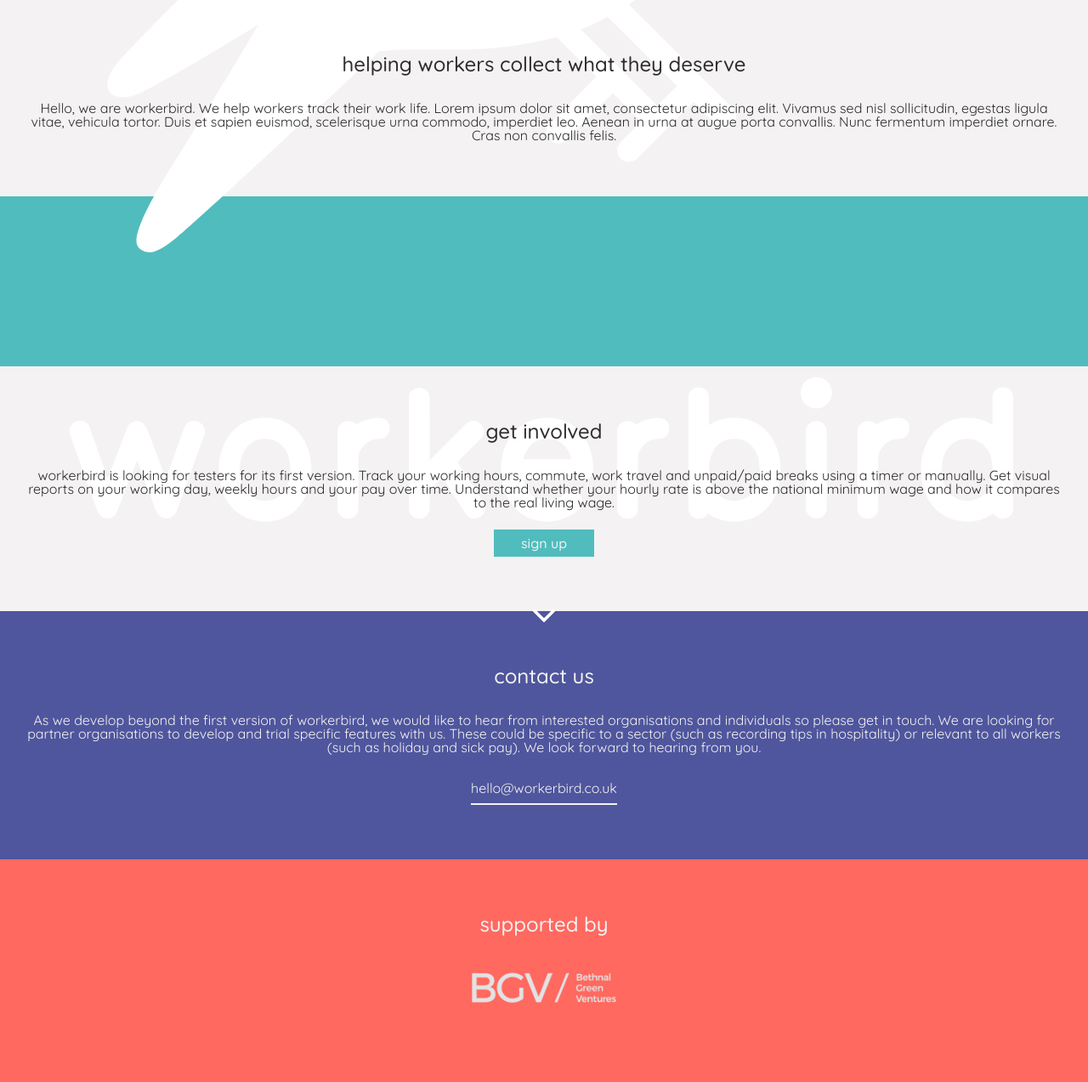
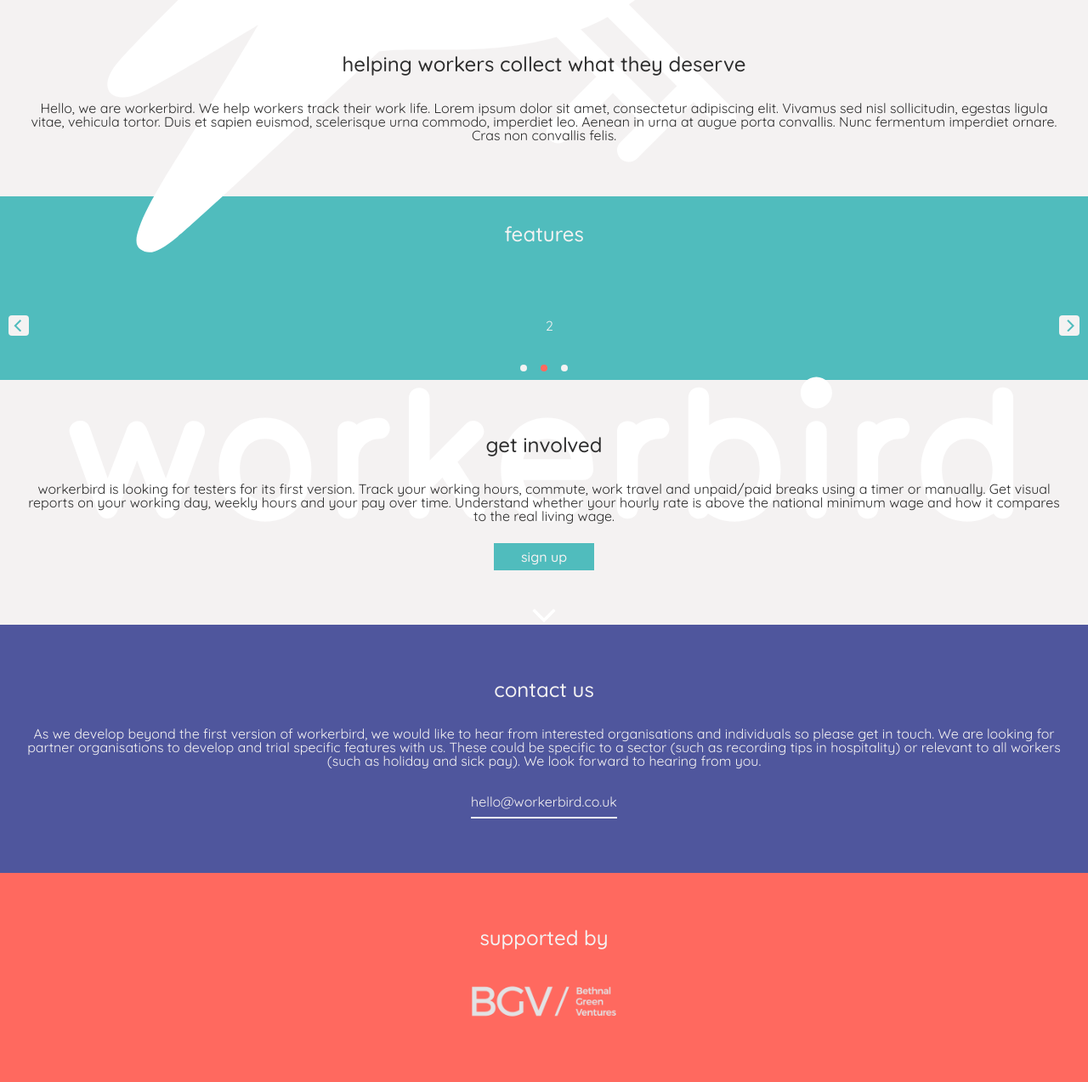
Before and after one commit to WageCheck/workerbird-website, a PHP site: page / in a window 1280 px wide. Shown: the part 801-2074 px from the top of the page at 85% size. Before the commit the page ends 1981 px from the top, so only its background shows below. Run offline with PHP 8.4, Linux system fonts and the light colour scheme; some web fonts are replaced.

Commit message:
Add skeleton carousel Relates #3

```diff
--- a/index.html
+++ b/index.html
@@ -7,7 +7,8 @@
     <meta http-equiv="X-UA-Compatible" content="ie=edge">
     <title>workerbird</title>
     <link rel="stylesheet" href="reset.css" />
-    <link rel="stylesheet" href="style.css" />
+    <link rel="stylesheet" href="https://unpkg.com/flickity@2/dist/flickity.min.css">
+    <link rel="stylesheet" href="style.css" /> <!-- load this last -->
 </head>
 
 <body>
@@ -33,24 +34,48 @@
             <div id="summary__content">
                 <h2>helping workers collect what they deserve</h2>
                 <p>
-                    Hello, we are workerbird. We help workers track their work life. Lorem ipsum dolor sit amet, consectetur adipiscing elit.
-                    Vivamus sed nisl sollicitudin, egestas ligula vitae, vehicula tortor. Duis et sapien euismod, scelerisque
-                    urna commodo, imperdiet leo. Aenean in urna at augue porta convallis. Nunc fermentum imperdiet ornare.
+                    Hello, we are workerbird. We help workers track their work life. Lorem ipsum dolor sit amet,
+                    consectetur adipiscing elit.
+                    Vivamus sed nisl sollicitudin, egestas ligula vitae, vehicula tortor. Duis et sapien euismod,
+                    scelerisque
+                    urna commodo, imperdiet leo. Aenean in urna at augue porta convallis. Nunc fermentum imperdiet
+                    ornare.
                     Cras non convallis felis.
                 </p>
             </div>
         </section>
         <section id="features">
             <!-- app features -->
+            <div id="features__content">
+                <h2>features</h2>
+                <div class="main-carousel" data-flickity='{ "autoPlay": 6000, "contain": true }'>
+                    <div class="carousel-cell">
+                        <div class="features__cell">
+                            <h3>Track and understand your working life</h3>
+                            <p>Olupti nimaxim uscimpos eat lam
+                                verferi bustion esseditat illiquia
+                                prestem harunto ernam isiteni
+                                hicilibernam iniae et eicit vel Olupti
+                                nimaxim uscimpos eat lam verferi
+                                bustion esseditat illiquia prestem</p>
+                        </div>
+                    </div>
+                    <div class="carousel-cell">2</div>
+                    <div class="carousel-cell">3</div>
+                </div>
+            </div>
         </section>
         <section id="get-involved">
             <!-- get involved / testers -->
             <div id="get-involved__content">
                 <h2>get involved</h2>
                 <p>
-                    workerbird is looking for testers for its first version. Track your working hours, commute, work travel and unpaid/paid breaks
-                    using a timer or manually. Get visual reports on your working day, weekly hours and your pay over time.
-                    Understand whether your hourly rate is above the national minimum wage and how it compares to the real
+                    workerbird is looking for testers for its first version. Track your working hours, commute, work
+                    travel and unpaid/paid breaks
+                    using a timer or manually. Get visual reports on your working day, weekly hours and your pay over
+                    time.
+                    Understand whether your hourly rate is above the national minimum wage and how it compares to the
+                    real
                     living wage.
                 </p>
                 <a id="get-involved__button" href="workerbird.app/signup">sign up</a>
@@ -61,11 +86,13 @@
             <div id="contact__content">
                 <h2>contact us</h2>
                 <p>
-                    As we develop beyond the first version of workerbird, we would like to hear from interested organisations and individuals
-                    so please get in touch. We are looking for partner organisations to develop and trial specific features
-                    with us. These could be specific to a sector (such as recording tips in hospitality) or relevant to all
+                    As we develop beyond the first version of workerbird, we would like to hear from interested
+                    organisations and individuals
+                    so please get in touch. We are looking for partner organisations to develop and trial specific
+                    features
+                    with us. These could be specific to a sector (such as recording tips in hospitality) or relevant to
+                    all
                     workers (such as holiday and sick pay). We look forward to hearing from you.
-
                 </p>
                 <p id="contact__cta"><a href="mailto:hello@workerbird.co.uk">hello@workerbird.co.uk</a></p>
             </div>
@@ -77,7 +104,7 @@
         </section>
         </div>
     </main>
-
+    <script src="https://unpkg.com/flickity@2/dist/flickity.pkgd.min.js"></script>
 </body>
 
 </html>
--- a/style.css
+++ b/style.css
@@ -1,4 +1,4 @@
-@import url('https://fonts.googleapis.com/css?family=Muli|Quicksand:400,500');
+@import url("https://fonts.googleapis.com/css?family=Muli|Quicksand:400,500");
 
 body {
   font-family: Quicksand;
@@ -15,6 +15,7 @@ body {
   max-height: 51px;
   width: 100%;
   position: fixed;
+  z-index: 10;
 }
 
 #nav__menu-icon {
@@ -94,7 +95,6 @@ a {
 
 #features {
   background-color: rgb(80, 188, 189);
-  height: 200px;
 }
 
 #get-involved {
@@ -124,3 +124,68 @@ a {
   display: block;
   margin: 0 auto;
 }
+
+.main-carousel {
+  height: 8rem;
+}
+
+.features__cell {
+  display: flex;
+  width: 75%;
+  align-items: flex-start;
+  justify-content: center;
+  flex-direction: column;
+}
+
+.features__cell h3 {
+  font-weight: 500;
+  margin: 0.5rem 0;
+}
+
+.carousel-cell {
+  width: 100%; /* full width */
+  height: 100%;
+  display: flex;
+  justify-content: center;
+  align-items: center;
+}
+
+.flickity-button:focus {
+  outline: none;
+  box-shadow: 0 0 0 0.25rem rgb(255, 105, 95);
+}
+
+/* smaller, dark, rounded square */
+.flickity-button {
+  background: rgb(244, 242, 242);
+}
+.flickity-button:hover {
+  background: rgb(255, 105, 95);
+}
+
+.flickity-prev-next-button {
+  width: 1.5rem;
+  height: 1.5rem;
+  border-radius: 4px;
+}
+/* icon color */
+.flickity-button-icon {
+  fill: rgb(80, 188, 189);
+}
+
+/* position dots in carousel */
+.flickity-page-dots {
+  bottom: 0.5rem;
+}
+/* white circles */
+.flickity-page-dots .dot {
+  width: 8px;
+  height: 8px;
+  opacity: 1;
+  background: rgb(244, 242, 242);
+  margin: 0 0.5rem;
+}
+/* fill-in selected dot */
+.flickity-page-dots .dot.is-selected {
+  background: rgb(255, 105, 95);
+}
```
